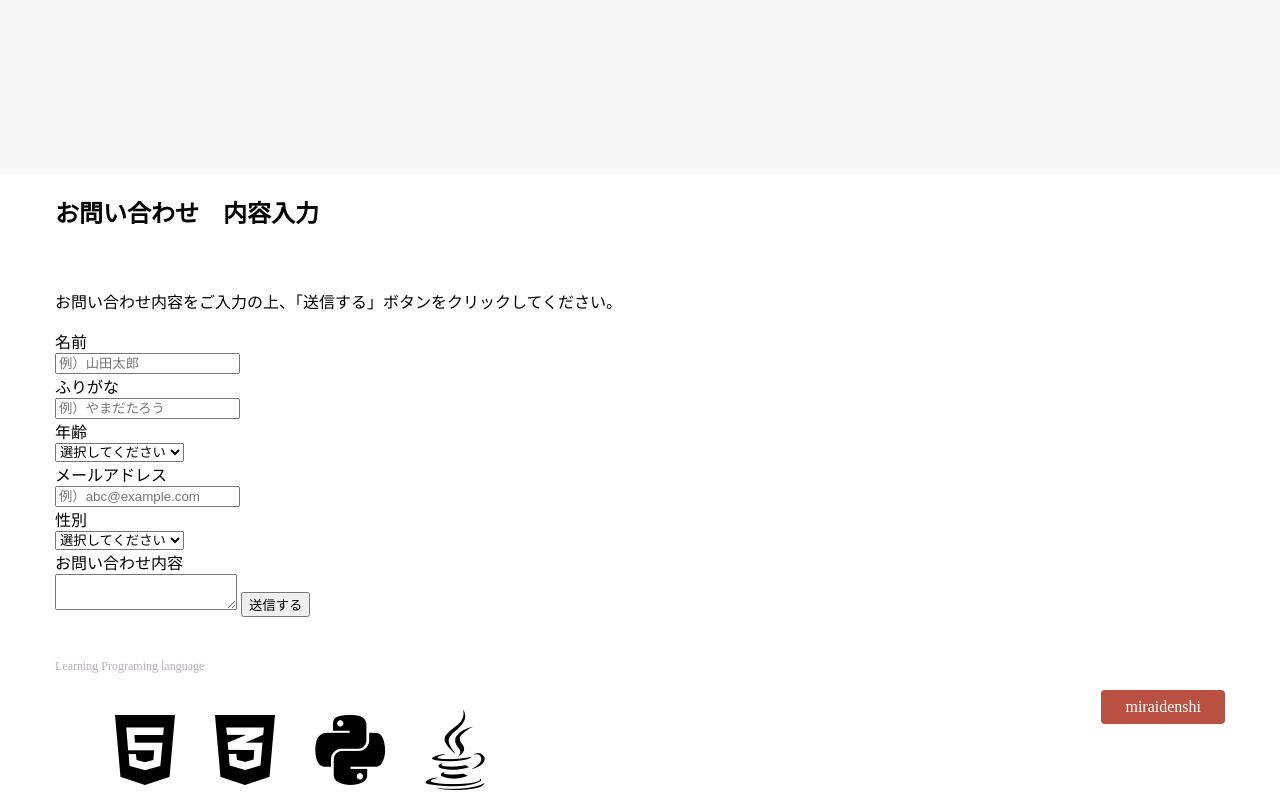
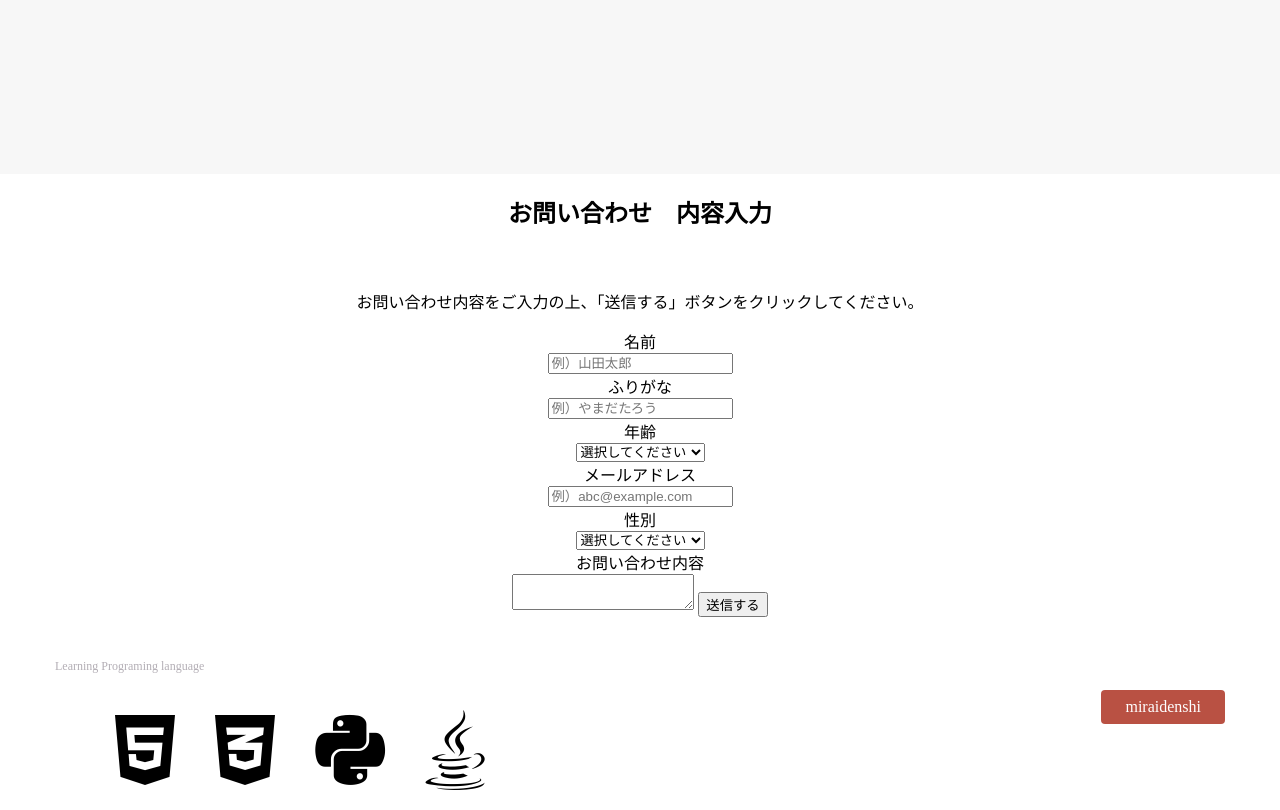
Before and after one commit to k-hayashi-miraidenshi/k-hayashi-miraidenshi.github.io, a PHP site: page / in a window 1280 px wide. Shown: the part 1442-2252 px from the top of the page. Run offline with PHP 8.4, Linux system fonts and the light colour scheme; some libraries are stand-ins or nearby versions.

Commit message:
Update stylesheet.css

```diff
--- a/stylesheet.css
+++ b/stylesheet.css
@@ -14,9 +14,7 @@ body {
   }
 
   .contact-form {
-    width: 1170px;
-    padding: 0 15px;
-    margin: 0 auto;
+    text-align: center;
   }
 
   .top-wrapper {
```
